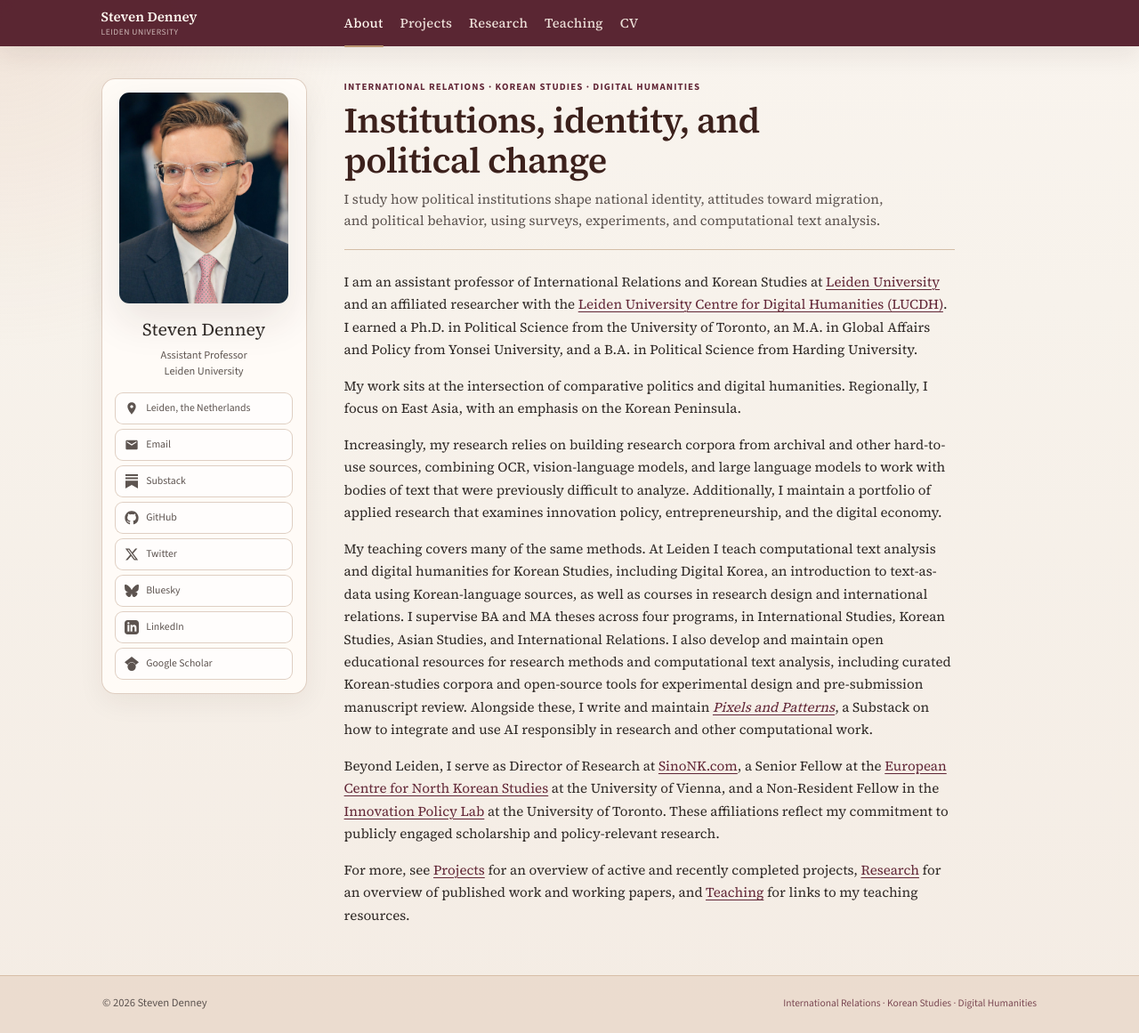
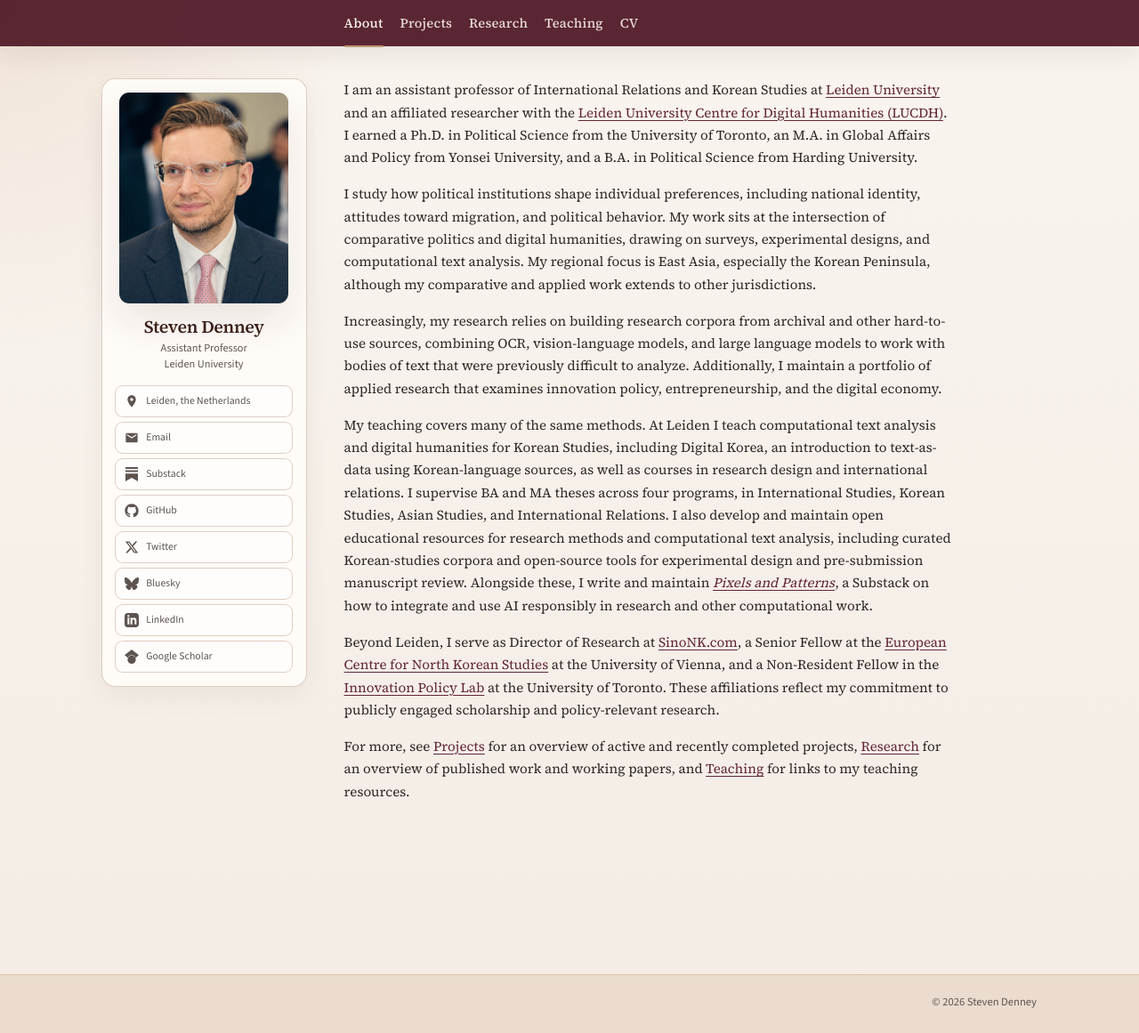
Before and after one commit to scdenney/scdenney.github.io, a Jekyll site: the page built from index.md, in a window 1280 px wide and 1161 px high. Shown: the whole window at 89% size. Built offline with Jekyll 4.4.1, drawn with Linux system fonts in a browser that asks for light colours.

Commit message:
Simplify homepage identity and restore bio

```diff
--- a/_includes/footer.html
+++ b/_includes/footer.html
@@ -1,6 +1,5 @@
 <footer class="site-footer">
   <div class="footer-inner">
     <div>&copy; {{ 'now' | date: "%Y" }} {{ site.author.name }}</div>
-    <div class="footer-context">International Relations · Korean Studies · Digital Humanities</div>
   </div>
 </footer>
--- a/_includes/head.html
+++ b/_includes/head.html
@@ -7,6 +7,6 @@
 <link rel="preconnect" href="https://fonts.gstatic.com" crossorigin>
 <link href="https://fonts.googleapis.com/css2?family=Source+Sans+3:wght@400;500;600;700&family=Source+Serif+4:opsz,wght@8..60,400;8..60,500;8..60,600;8..60,700&display=swap" rel="stylesheet">
 
-<link rel="stylesheet" href="{{ '/assets/css/style.css?v=20260714a' | relative_url }}">
+<link rel="stylesheet" href="{{ '/assets/css/style.css?v=20260714b' | relative_url }}">
 
 <link rel="icon" type="image/svg+xml" href="{{ '/assets/images/favicon.svg' | relative_url }}">
--- a/_includes/header.html
+++ b/_includes/header.html
@@ -1,9 +1,11 @@
 <header class="masthead">
   <div class="masthead__inner">
+    {% unless page.url == '/' %}
     <a class="masthead__brand" href="{{ '/' | relative_url }}" aria-label="Steven Denney home">
       <span>Steven Denney</span>
       <small>Leiden University</small>
     </a>
+    {% endunless %}
     <nav class="masthead__nav" id="site-navigation" aria-label="Primary">
       <a href="{{ '/' | relative_url }}" {% if page.url == '/' %}class="active" aria-current="page"{% endif %}>About</a>
       <a href="{{ '/projects/' | relative_url }}" {% if page.url contains '/projects' %}class="active" aria-current="page"{% endif %}>Projects</a>
--- a/_includes/sidebar.html
+++ b/_includes/sidebar.html
@@ -1,7 +1,7 @@
 <aside class="sidebar">
   <div class="author-profile">
     <img src="{{ '/assets/images/headshot.jpg' | relative_url }}" alt="Steven Denney" class="author__avatar">
-    <p class="author__name">Steven Denney</p>
+    <h1 class="author__name">Steven Denney</h1>
     <p class="author__title">Assistant Professor<br>Leiden University</p>
 
     <ul class="author__urls">
--- a/assets/css/style.css
+++ b/assets/css/style.css
@@ -445,38 +445,6 @@ hr {
 .page-inline-summary {
   font-size: var(--lead-copy-size);
   line-height: var(--lead-copy-line-height);
-}
-
-.home-intro {
-  margin-bottom: 1.65rem;
-  padding: 0.15rem 0 1.35rem;
-  border-bottom: 1px solid rgba(185, 148, 112, 0.55);
-}
-
-.home-intro__eyebrow {
-  margin-bottom: 0.55rem;
-  color: var(--color-accent-strong);
-  font-family: var(--font-sans);
-  font-size: 0.78rem;
-  font-weight: 700;
-  letter-spacing: 0.1em;
-  line-height: 1.4;
-  text-transform: uppercase;
-}
-
-.home-intro h1 {
-  max-width: 42rem;
-  margin-bottom: 0.65rem;
-  font-size: clamp(2rem, 3.2vw, 2.85rem);
-  line-height: 1.12;
-}
-
-.home-intro__deck {
-  max-width: 44rem;
-  margin: 0;
-  color: var(--color-text-soft);
-  font-size: 1.08rem;
-  line-height: 1.62;
 }
 
 .section-layout {
@@ -1069,13 +1037,7 @@ details ul li {
   font-size: 0.9rem;
   display: flex;
   align-items: baseline;
-  justify-content: space-between;
-  gap: 1rem 2rem;
-}
-
-.footer-context {
-  color: rgba(98, 39, 55, 0.82);
-  font-size: 0.82rem;
+  justify-content: flex-end;
   text-align: right;
 }
 
@@ -1358,24 +1320,6 @@ details ul li {
     padding: 1rem;
   }
 
-  .home-intro {
-    margin-bottom: 1.35rem;
-    padding-bottom: 1.15rem;
-  }
-
-  .home-intro h1 {
-    font-size: 2.05rem;
-  }
-
-  .footer-inner {
-    align-items: flex-start;
-    flex-direction: column;
-    gap: 0.3rem;
-  }
-
-  .footer-context {
-    text-align: left;
-  }
 }
 
 @media (prefers-reduced-motion: reduce) {
--- a/index.md
+++ b/index.md
@@ -3,15 +3,9 @@ layout: home
 title: About
 ---
 
-<header class="home-intro">
-<p class="home-intro__eyebrow">International Relations · Korean Studies · Digital Humanities</p>
-<h1>Institutions, identity, and political change</h1>
-<p class="home-intro__deck">I study how political institutions shape national identity, attitudes toward migration, and political behavior, using surveys, experiments, and computational text analysis.</p>
-</header>
-
 I am an assistant professor of International Relations and Korean Studies at [Leiden University](https://www.universiteitleiden.nl/) and an affiliated researcher with the [Leiden University Centre for Digital Humanities (LUCDH)](https://www.universiteitleiden.nl/en/humanities/centre-for-digital-humanities). I earned a Ph.D. in Political Science from the University of Toronto, an M.A. in Global Affairs and Policy from Yonsei University, and a B.A. in Political Science from Harding University.
 
-My work sits at the intersection of comparative politics and digital humanities. Regionally, I focus on East Asia, with an emphasis on the Korean Peninsula.
+I study how political institutions shape individual preferences, including national identity, attitudes toward migration, and political behavior. My work sits at the intersection of comparative politics and digital humanities, drawing on surveys, experimental designs, and computational text analysis. My regional focus is East Asia, especially the Korean Peninsula, although my comparative and applied work extends to other jurisdictions.
 
 Increasingly, my research relies on building research corpora from archival and other hard-to-use sources, combining OCR, vision-language models, and large language models to work with bodies of text that were previously difficult to analyze. Additionally, I maintain a portfolio of applied research that examines innovation policy, entrepreneurship, and the digital economy.
 
```
